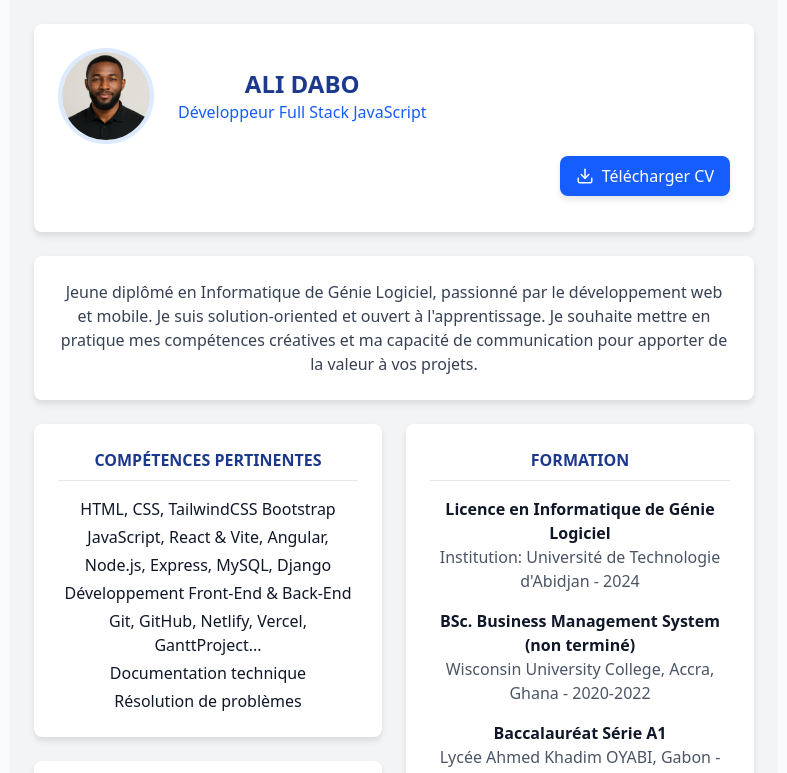
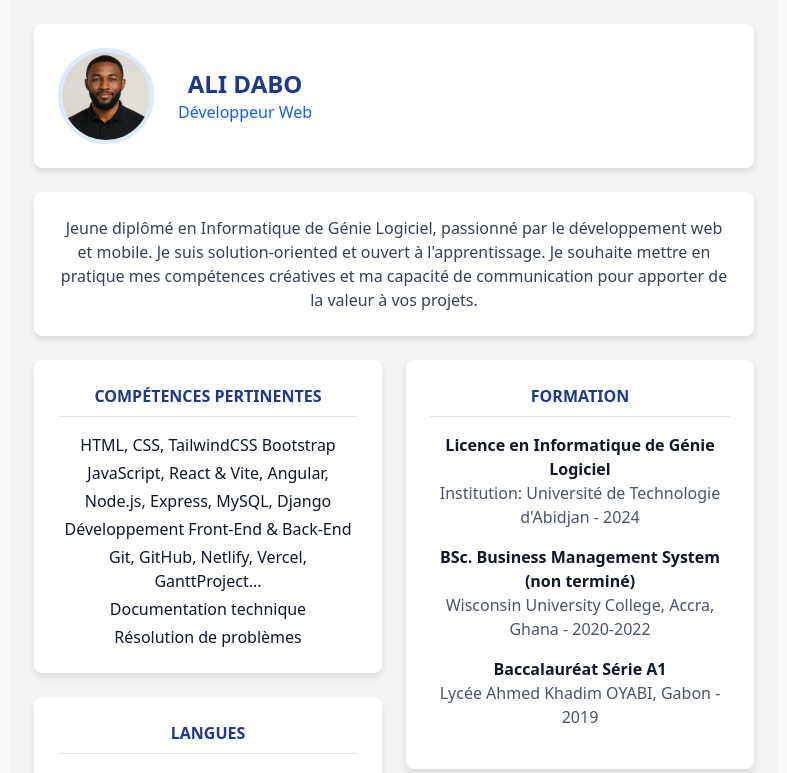
Before and after one commit to alsondab/Portfolio-in-React-with-Vite-js-and-tailwindcss, a React (Vite) app: page /my-cv in a window 1280 px wide. Shown: the top 773 px of the page, without its empty margins (246-1033 px from the left). Built offline with nearby package versions, Linux system fonts and the light colour scheme.

Commit message:
Add new sections and update components

```diff
--- a/src/Pages/CvPage.jsx
+++ b/src/Pages/CvPage.jsx
@@ -12,18 +12,10 @@ export default function CVPage() {
           </div>
           <div>
             <h1 className="text-2xl font-bold text-blue-900">ALI DABO</h1>
-            <p className="text-blue-600">Développeur Full Stack JavaScript</p>
+            <p className="text-blue-600">Développeur Web</p>
           </div>
         </div>
-        {/* Le bouton est maintenant une balise <a> pour le téléchargement */}
-        <a
-          href="/Big_data_data_Science_IGL3.pdf" // Chemin vers votre fichier PDF dans le dossier public
-          download="Ali_Dabo_CV.pdf" // Nom du fichier lors du téléchargement (facultatif, mais recommandé)
-          className="my-3 flex items-center gap-2 bg-blue-600 hover:bg-blue-700 text-white font-medium py-2 px-4 rounded-lg shadow-md transition-colors duration-300 ml-auto w-fit" // w-fit pour que le bouton ne prenne pas toute la largeur
-        >
-          <Download size={18} />
-          Télécharger CV
-        </a>
+
       </div>
 
       {/* Profile section */}
```
